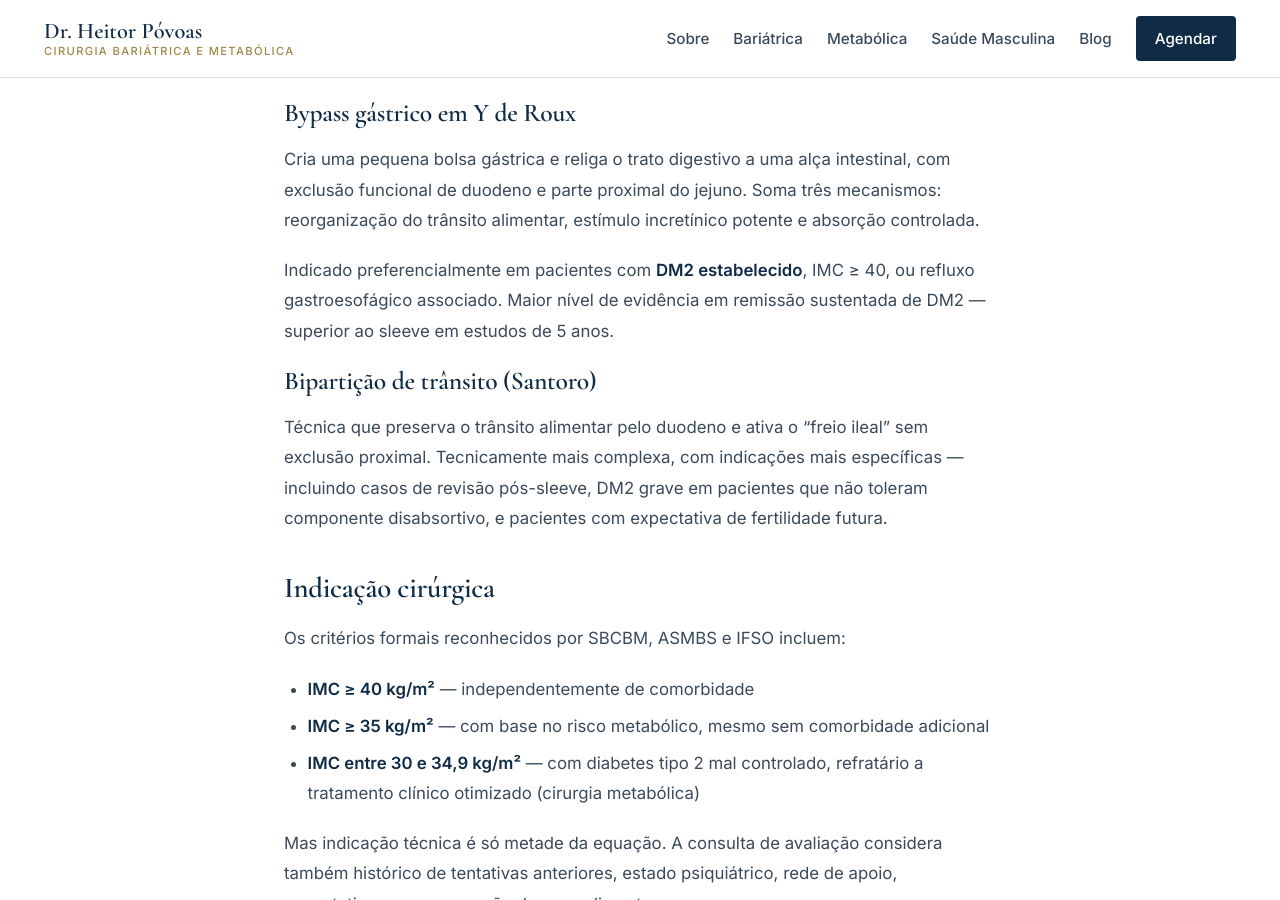
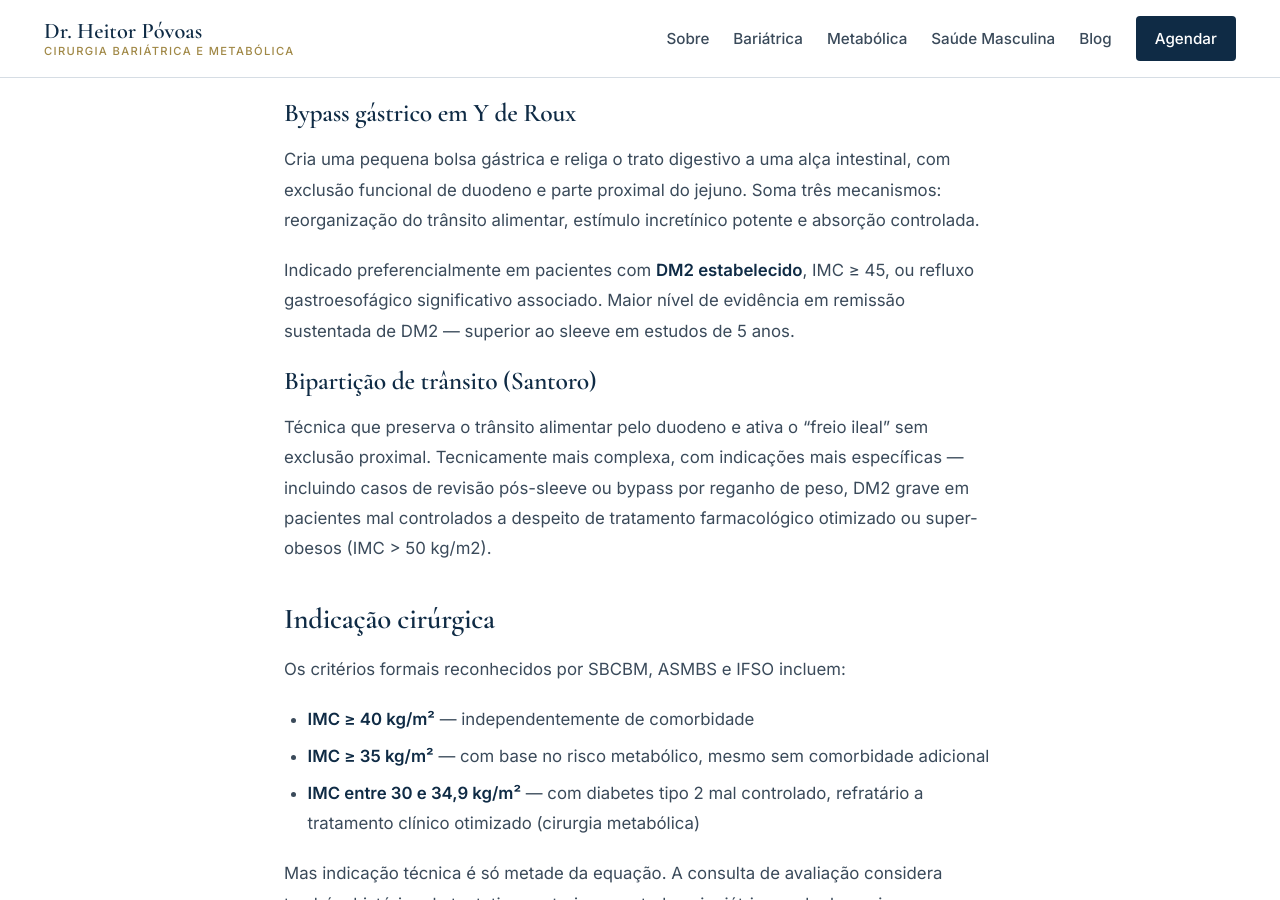
Before and after one commit to heitorpovoas/drheitorpovoas, a Jekyll site: the page built from pages/cirurgia-bariatrica.md, in a window 1280 px wide and 900 px high, scrolled down 902 px. Built offline with Jekyll 4.4.1, drawn with Linux system fonts in a browser that asks for light colours.

Commit message:
Update cirurgia-bariatrica.md

```diff
--- a/pages/cirurgia-bariatrica.md
+++ b/pages/cirurgia-bariatrica.md
@@ -21,11 +21,11 @@ Indicado preferencialmente em pacientes com IMC entre 35 e 45, sem refluxo gastr
 
 Cria uma pequena bolsa gástrica e religa o trato digestivo a uma alça intestinal, com exclusão funcional de duodeno e parte proximal do jejuno. Soma três mecanismos: reorganização do trânsito alimentar, estímulo incretínico potente e absorção controlada.
 
-Indicado preferencialmente em pacientes com **DM2 estabelecido**, IMC ≥ 40, ou refluxo gastroesofágico associado. Maior nível de evidência em remissão sustentada de DM2 — superior ao sleeve em estudos de 5 anos.
+Indicado preferencialmente em pacientes com **DM2 estabelecido**, IMC ≥ 45, ou refluxo gastroesofágico significativo associado. Maior nível de evidência em remissão sustentada de DM2 — superior ao sleeve em estudos de 5 anos.
 
 ### Bipartição de trânsito (Santoro)
 
-Técnica que preserva o trânsito alimentar pelo duodeno e ativa o "freio ileal" sem exclusão proximal. Tecnicamente mais complexa, com indicações mais específicas — incluindo casos de revisão pós-sleeve, DM2 grave em pacientes que não toleram componente disabsortivo, e pacientes com expectativa de fertilidade futura.
+Técnica que preserva o trânsito alimentar pelo duodeno e ativa o "freio ileal" sem exclusão proximal. Tecnicamente mais complexa, com indicações mais específicas — incluindo casos de revisão pós-sleeve ou bypass por reganho de peso, DM2 grave em pacientes mal controlados a despeito de tratamento farmacológico otimizado ou super-obesos (IMC > 50 kg/m2).
 
 ## Indicação cirúrgica
 
```
